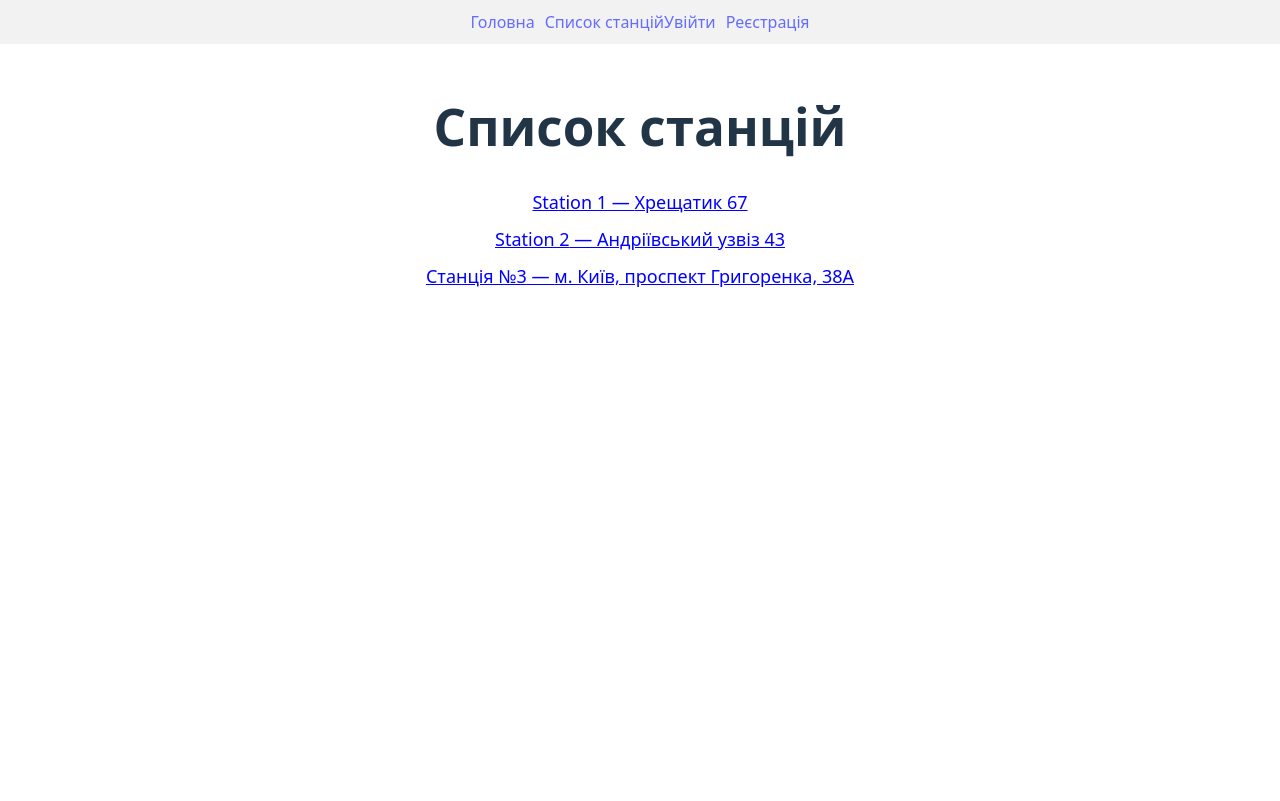
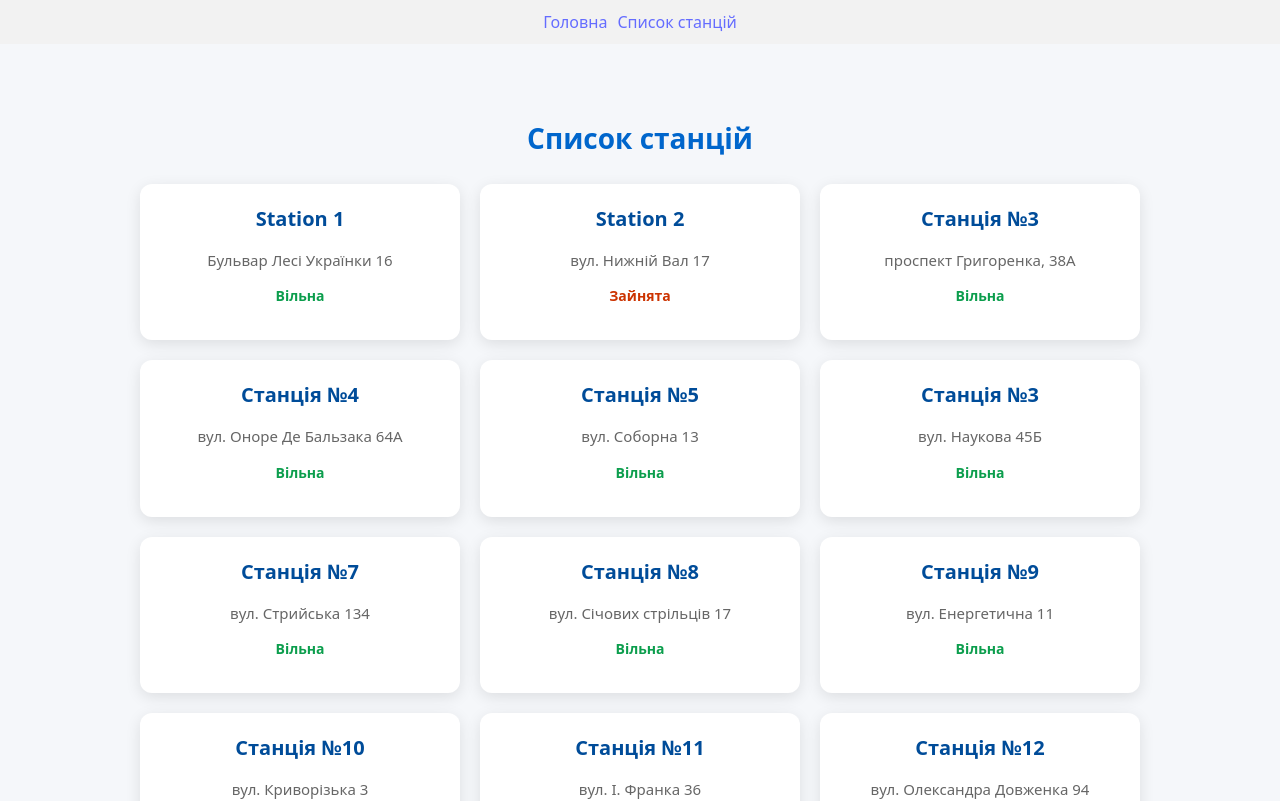
Before and after one commit to YuliaDyka/PowerStation, a React (Vite) app: page /stations in a window 1280 px wide. Shown: the top 801 px of the page. Built offline with nearby package versions, Linux system fonts and the light colour scheme.

Commit message:
add styles

```diff
--- a/src/assets/NavBar.tsx
+++ b/src/assets/NavBar.tsx
@@ -5,8 +5,8 @@ export default function NavBar() {
     <nav style={{ padding: "10px", background: "#f2f2f2" }}>
       <Link to="/" style={{ marginRight: "10px" }}>Головна</Link>
       <Link to="/stations">Список станцій</Link>
-      <Link to="/login" style={{ marginRight: "10px" }}>Увійти</Link>
-      <Link to="/register">Реєстрація</Link>
+      {/* <Link to="/login" style={{ marginRight: "10px" }}>Увійти</Link>
+      <Link to="/register">Реєстрація</Link> */}
     </nav>
   );
 }
--- a/src/data/stations.ts
+++ b/src/data/stations.ts
@@ -13,26 +13,117 @@ export const stations: Station[] = [
    {
     id: 1,
     name: "Station 1",
-    coords: [50.4501, 30.5234,],
+    coords: [50.4336, 30.5308,],
     description: "Швидка зарядка 50 кВт, доступна 24/7",
     status: "Вільна",
-    address: "Хрещатик 67"
+    address: "Бульвар Лесі Українки 16"
   },
+
   {
     id: 2,
     name: "Station 2",
-    coords: [50.4601, 30.5134],
+    coords: [50.4657, 30.5111],
     description: "Зарядка 22 кВт, парковка платна",
     status: "Зайнята",
-    address: "Андріївський узвіз 43"
+    address: "вул. Нижній Вал 17"
   },
 
   {
-  id: 3,
-  name: "Станція №3",
-  coords: [50.3960, 30.6334],
-  description: "Зарядка 100 кВт, парковка для 2 авто",
-  address: "м. Київ, проспект Григоренка, 38А",
-  status: "Вільна",
-},
+    id: 3,
+    name: "Станція №3",
+    coords: [50.3924, 30.6324],
+    description: "Зарядка 100 кВт, парковка для 2 авто",
+    address: "проспект Григоренка, 38А",
+    status: "Вільна",
+  },
+
+  {
+    id: 4,
+    name: "Станція №4",
+    coords: [50.5191, 30.6080],
+    description: "Зарядка 100 кВт, парковка для 2 авто",
+    address: "вул. Оноре Де Бальзака 64А",
+    status: "Вільна",
+  },
+
+  {
+    id: 5,
+    name: "Станція №5",
+    coords: [50.4096, 30.3495],
+    description: "Зарядка 100 кВт, парковка для 2 авто",
+    address: "вул. Соборна 13",
+    status: "Вільна",
+  },
+
+  {
+    id: 6,
+    name: "Станція №3",
+    coords: [49.8038, 23.9930],
+    description: "Зарядка 100 кВт, парковка для 2 авто",
+    address: "вул. Наукова 45Б",
+    status: "Вільна",
+  },
+
+  {
+    id: 7,
+    name: "Станція №7",
+    coords: [49.8159, 24.0196],
+    description: "Зарядка 100 кВт, парковка для 2 авто",
+    address: "вул. Стрийська 134",
+    status: "Вільна",
+  },
+
+  {
+    id: 8,
+    name: "Станція №8",
+    coords: [48.4594, 35.0457],
+    description: "Зарядка 100 кВт, парковка для 2 авто",
+    address: "вул. Січових стрільців 17",
+    status: "Вільна",
+  },
+
+  {
+    id: 9,
+    name: "Станція №9",
+    coords: [48.4213, 35.0032],
+    description: "Зарядка 100 кВт, парковка для 2 авто",
+    address: "вул. Енергетична 11",
+    status: "Вільна",
+  },
+
+  {
+    id: 10,
+    name: "Станція №10",
+    coords: [48.4404, 34.9887],
+    description: "Зарядка 100 кВт, парковка для 2 авто",
+    address: "вул. Криворізька 3",
+    status: "Вільна",
+  },
+
+  {
+    id: 11,
+    name: "Станція №11",
+    coords: [49.4126, 26.9864],
+    description: "Зарядка 100 кВт, парковка для 2 авто",
+    address: "вул. І. Франка 36",
+    status: "Вільна",
+  },
+
+ {
+    id: 12,
+    name: "Станція №12",
+    coords: [51.4775, 31.2785],
+    description: "Зарядка 100 кВт, парковка для 2 авто",
+    address: "вул. Олександра Довженка 94",
+    status: "Вільна",
+  },
+
+ {
+    id: 13,
+    name: "Станція №13",
+    coords: [48.7429, 30.2173],
+    description: "Зарядка 100 кВт, парковка для 2 авто",
+    address: "вул. Незалежності 26",
+    status: "Вільна",
+  },
 ];
--- a/src/pages/StationListPage.tsx
+++ b/src/pages/StationListPage.tsx
@@ -1,23 +1,26 @@
-// src/pages/StationsPage.tsx
 import { Link } from "react-router-dom";
 import { stations } from "../data/stations";
+import "../styles/StationListPage.css";
 
 export default function StationsPage() {
   return (
-    <div style={{ padding: "20px" }}>
+    <div className="stations-page">
       <h1>Список станцій</h1>
-      <ul style={{ listStyle: "none", padding: 0 }}>
+      <div className="stations-list">
         {stations.map((station) => (
-          <li key={station.id} style={{ margin: "10px 0" }}>
-            <Link
-              to={`/station/${station.id}`}
-              style={{ fontSize: "18px", color: "blue", textDecoration: "underline" }}
-            >
-              {station.name} — {station.address}
-            </Link>
-          </li>
+          <Link
+            key={station.id}
+            to={`/station/${station.id}`}
+            className="station-card"
+          >
+            <h3>{station.name}</h3>
+            <p className="station-address">{station.address}</p>
+            <p className={`station-status ${station.status === "Вільна" ? "free" : "busy"}`}>
+              {station.status}
+            </p>
+          </Link>
         ))}
-      </ul>
+      </div>
     </div>
   );
 }
--- a/src/pages/StationPage.tsx
+++ b/src/pages/StationPage.tsx
@@ -1,5 +1,6 @@
 import { useParams, Link } from "react-router-dom";
 import { stations } from "../data/stations";
+import "../styles/StationPage.css"
 
 export default function StationPage() {
   const { id } = useParams<{ id: string }>();
@@ -10,7 +11,8 @@ export default function StationPage() {
   }
 
   return (
-    <div style={{ height:"50vh", width:"56.7vw", paddingTop:"160px", paddingLeft:"340px" }}>
+    <div className="station_container">
+      <div >
         <h2>{station.name}</h2>
         <p><b>Адреса:</b> {station.address}</p>
         <p><b>Опис:</b> {station.description}</p>
@@ -21,5 +23,7 @@ export default function StationPage() {
         <br /><br />
         <Link to="/">⬅ Назад на карту</Link>
       </div>
+    </div>
+
   );
 }
--- /dev/null
+++ b/src/styles/StationListPage.css
@@ -0,0 +1,62 @@
+.stations-page {
+  background-color: #f5f7fa;
+  min-height: 100vh;
+  padding: 60px 20px;
+  display: flex;
+  flex-direction: column;
+  align-items: center;
+}
+
+.stations-page h1 {
+  font-size: 28px;
+  color: #0066cc;
+  margin-bottom: 30px;
+}
+
+.stations-list {
+  display: grid;
+  grid-template-columns: repeat(auto-fill, minmax(260px, 1fr));
+  gap: 20px;
+  width: 100%;
+  max-width: 1000px;
+}
+
+.station-card {
+  background: white;
+  border-radius: 12px;
+  padding: 20px;
+  text-decoration: none;
+  color: #333;
+  box-shadow: 0 4px 15px rgba(0, 0, 0, 0.1);
+  transition: all 0.2s ease;
+}
+
+.station-card:hover {
+  transform: translateY(-4px);
+  box-shadow: 0 6px 20px rgba(0, 0, 0, 0.15);
+}
+
+.station-card h3 {
+  margin: 0 0 10px;
+  font-size: 20px;
+  color: #004c99;
+}
+
+.station-address {
+  font-size: 15px;
+  color: #666;
+  margin-bottom: 8px;
+}
+
+.station-status {
+  font-weight: 600;
+  font-size: 14px;
+}
+
+.station-status.free {
+  color: #0c9e4d;
+}
+
+.station-status.busy {
+  color: #cc3300;
+}
--- /dev/null
+++ b/src/styles/StationPage.css
@@ -0,0 +1,62 @@
+/* style={{ height:"50vh", width:"56.7vw", paddingTop:"160px", paddingLeft:"340px" }} */
+.station_container {
+  display: flex;
+  justify-content: center;
+  align-items: flex-start;
+  padding-top: 120px; /* щоб було трохи відступу від верху */
+  min-height: 100vh;
+  background-color: #f5f7fa; /* світлий фон */
+}
+
+.station_container > div {
+  background-color: #fff;
+  padding: 30px 40px;
+  border-radius: 12px;
+  box-shadow: 0 4px 20px rgba(0, 0, 0, 0.1);
+  width: 100%;
+  max-width: 600px;
+}
+
+.station_container h2 {
+  font-size: 24px;
+  color: #0066cc;
+  margin-bottom: 20px;
+}
+
+.station_container p {
+  font-size: 16px;
+  margin: 8px 0;
+  color: #333;
+}
+
+.station_container b {
+  color: #000;
+}
+
+.station_container button {
+  background-color: #0066cc;
+  color: #fff;
+  border: none;
+  border-radius: 6px;
+  padding: 10px 20px;
+  font-size: 15px;
+  cursor: pointer;
+  transition: background-color 0.2s, transform 0.1s;
+}
+
+.station_container button:hover {
+  background-color: #004c99;
+  transform: scale(1.03);
+}
+
+.station_container a {
+  color: #0066cc;
+  text-decoration: none;
+  font-weight: 500;
+  transition: color 0.2s;
+}
+
+.station_container a:hover {
+  color: #004c99;
+  text-decoration: underline;
+}
--- /dev/null
+++ b/src/styles/map.css
@@ -0,0 +1,54 @@
+/* b{
+    font-size: 18px;
+}
+
+.leaflet-popup-content p{
+   margin: 2px 0px;
+} */
+
+/* Загальний контейнер попапу */
+.leaflet-popup-content {
+  margin: 6px 10px; /* менше внутрішніх відступів */
+  font-family: "Inter", sans-serif;
+  font-size: 14px;
+  line-height: 1.3;
+  color: #2c2c2c;
+}
+
+/* Заголовок станції */
+.leaflet-popup-content b {
+  display: block;
+  font-size: 16px;
+  font-weight: 600;
+  color: #0066cc;
+  margin-bottom: 4px;
+}
+
+/* Текст */
+.leaflet-popup-content p {
+  margin: 2px 0;
+  color: #444;
+}
+
+/* Посилання "Детальніше" */
+.leaflet-popup-content a {
+  display: inline-block;
+  margin-top: 6px;
+  padding: 4px 8px;
+  background-color: #0066cc;
+  color: white;
+  text-decoration: none;
+  border-radius: 4px;
+  font-size: 13px;
+  transition: background-color 0.2s;
+}
+
+.leaflet-popup-content a:hover {
+  background-color: #004c99;
+}
+
+/* Сам контейнер попапу злегка округлений */
+.leaflet-popup-content-wrapper {
+  border-radius: 10px;
+  box-shadow: 0 3px 12px rgba(0, 0, 0, 0.2);
+}
```
Also changed, not shown: src/assets/MapCenter.tsx (deleted, +0 -20 lines), src/assets/map.tsx (+116 -31 lines), src/styles/HomePage.css (added), src/styles/LoginPage.css (added), src/styles/SignupPage.css (added). Lines whose indentation alone changed are shown as unchanged.
